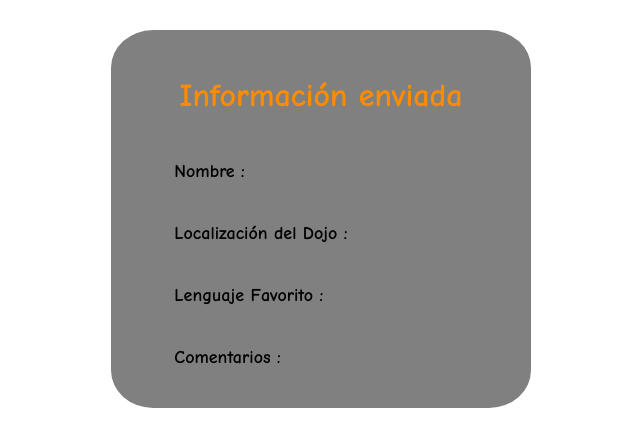
After one commit to Mauaqp/EncuestaDojo, a Flask app: template templates/result.html in a window 1280 px wide. The commit adds this page. Shown: the top 447 px of the page, without its empty margins (319-959 px from the left). Run offline with Flask 2, Linux system fonts and the light colour scheme; the template is opened without the code that fills it, so the values that code supplies are empty.

Commit message:
Entrega final

```diff
--- a/server.py
+++ b/server.py
@@ -8,6 +8,15 @@ app.secret_key = "estoessecreto"
 def index():
     return render_template("index.html")
 
+#Ruta process data
+@app.route('/process', methods=['POST'])
+def post():
+    session["nombre"] = request.form["nombre"]
+    session["loc-dojo"] = request.form["loc-dojo"]
+    session["leng"] = request.form["leng"]
+    session["comments"] = request.form["comments"]
+    return render_template('result.html')
+
 #app.run
 if __name__=="__main__":
     app.run(debug=True)
--- a/static/css/styles.css
+++ b/static/css/styles.css
@@ -23,16 +23,27 @@ h2 {
 }
 .area {
     display: flex;
-    flex-direction: column;
+    flex-direction: row;
+    align-items: center;
+    justify-content: space-between;
     margin: auto;
     padding: 10px;
-    width: 50%;
+    width: 80%;
     flex-wrap: wrap;
 }
+.area label {
+    font-size: large;
+    padding: 5px;
+}
 
+.area p {
+    padding: 5px;
+}
 .submitBtn {
     background-color: blue;
     color: white;
     margin: auto;
     width: 30%;
+    padding: 10px;
+    border-radius: 50%;
 }
--- /dev/null
+++ b/templates/result.html
@@ -0,0 +1,36 @@
+<!DOCTYPE html>
+<html lang="en">
+<head>
+    <meta charset="UTF-8">
+    <meta http-equiv="X-UA-Compatible" content="IE=edge">
+    <meta name="viewport" content="width=device-width, initial-scale=1.0">
+    <title>Result</title>
+    <link rel="stylesheet" type="text/css" href="{{ url_for('static', filename='css/styles.css') }}">
+    <!-- Fuente Balsamiq Sans -->
+    <link rel="preconnect" href="https://fonts.googleapis.com">
+    <link rel="preconnect" href="https://fonts.gstatic.com" crossorigin>
+    <link href="https://fonts.googleapis.com/css2?family=Comic+Neue:wght@700&display=swap" rel="stylesheet">
+</head>
+<body>
+    <main>
+        <h2>Información enviada</h2>
+        <div class= "area">
+            <label>Nombre :</label>
+            <p>{{session["nombre"]}}</p>
+        </div>
+        <div class= "area">
+            <label>Localización del Dojo :</label>
+            <p>{{session["loc-dojo"]}}</p>
+        </div>
+        <div class= "area">
+            <label>Lenguaje Favorito :</label>
+            <p>{{session["leng"]}}</p>
+        </div>
+        <div class= "area">
+            <label>Comentarios :</label>
+            <p>{{session["comments"]}}</p>
+        </div>
+    </main>
+
+</body>
+</html>
```
Also changed, not shown: templates/index.html (+16 -16 lines).
